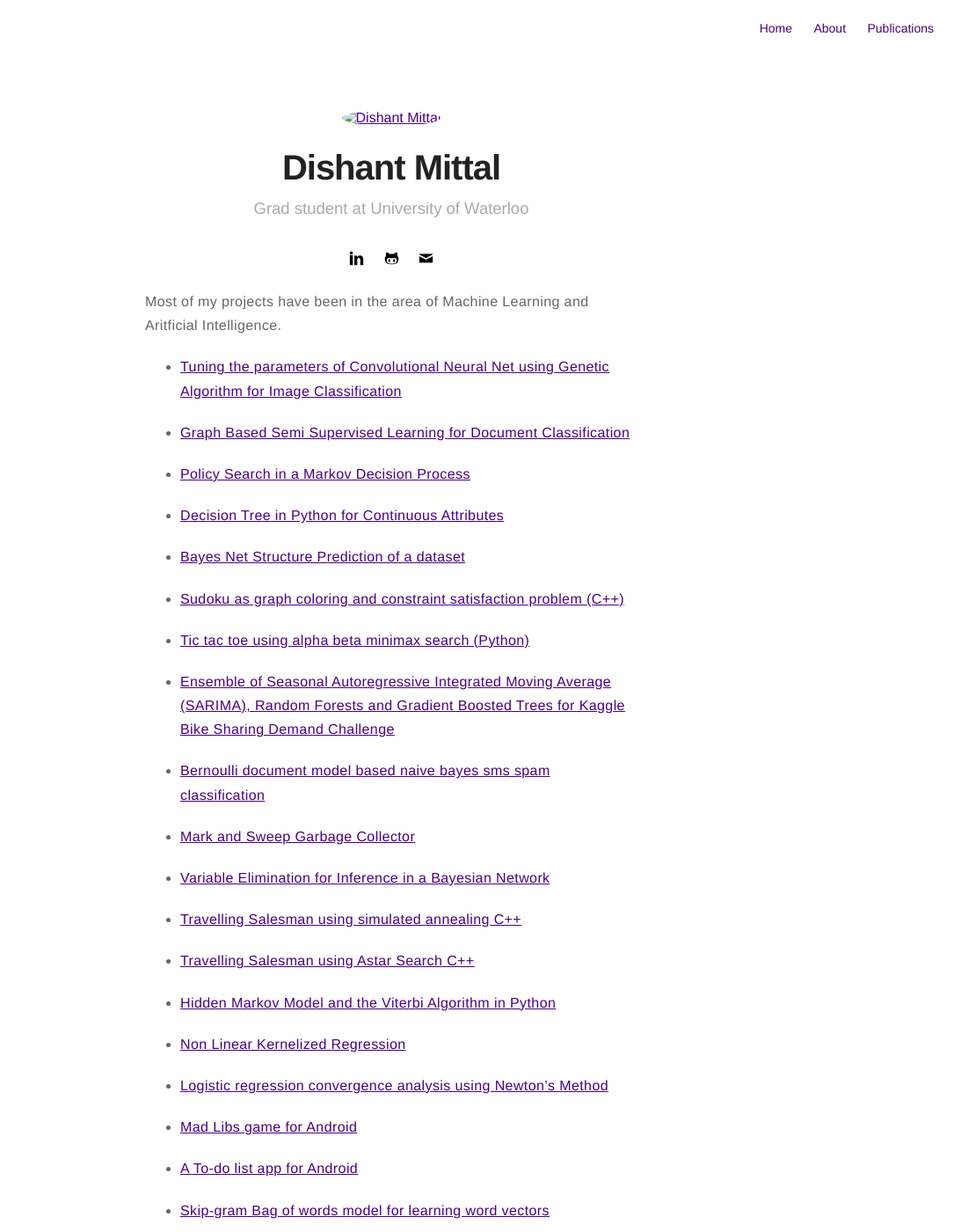
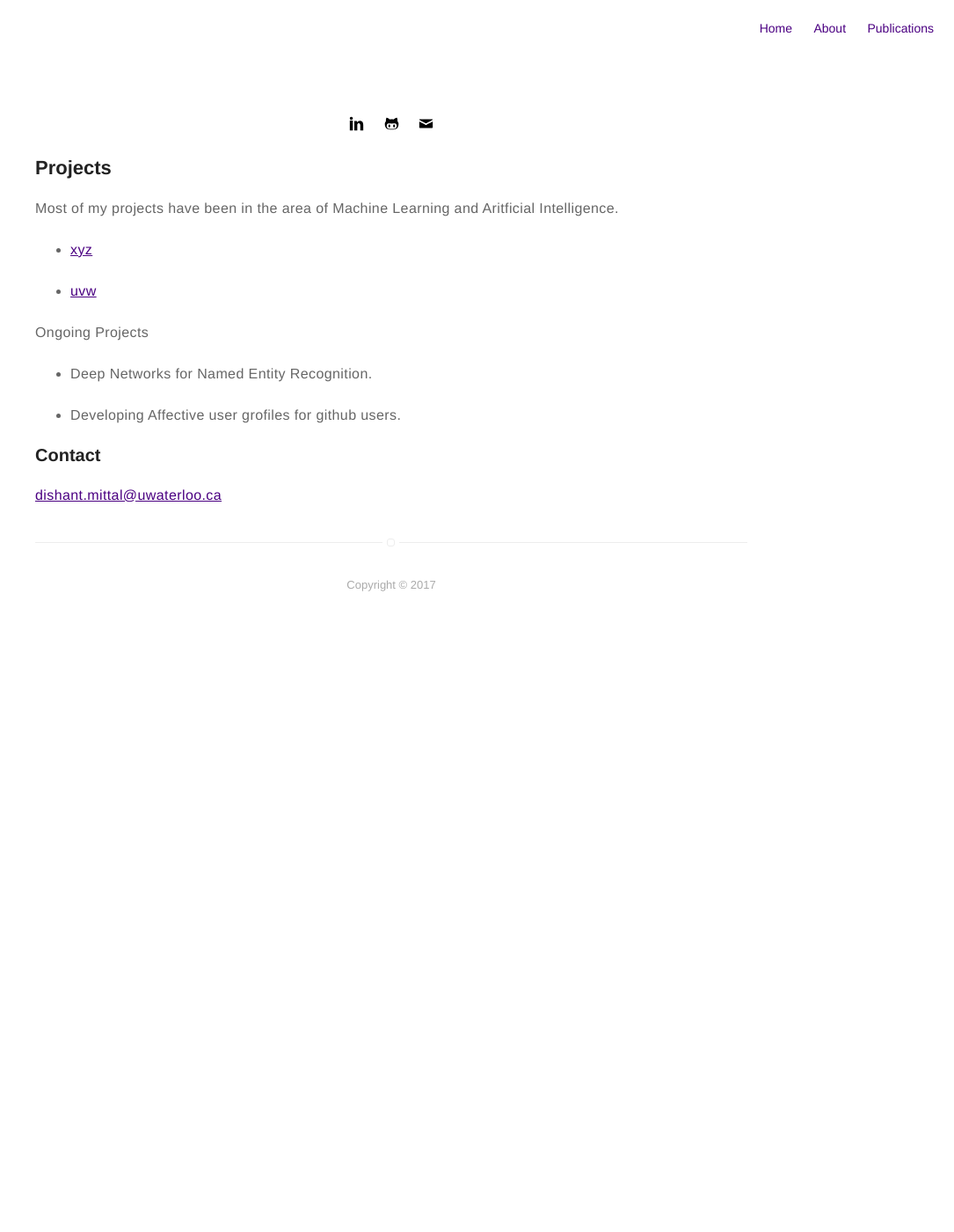
Before and after one commit to dishant-mittal/dishant-mittal.github.io, a Jekyll site: the page built from projects.md, in a window 1280 px wide and 1400 px high. Shown: the whole window at 88% size, without its empty margins (195-1280 px from the left). Built offline with Jekyll 4.4.1, drawn with Linux system fonts in a browser that asks for light colours; emoji names are drawn with the system emoji font; some of the changed text lies outside the part shown.

Commit message:
fixed bugs

```diff
--- a/_config.yml
+++ b/_config.yml
@@ -1,6 +1,6 @@
 # main text of home
 name: Dishant Mittal
-bio: Grad student at University of Waterloo
+bio: Computer Science grad student at University of Waterloo
 
 # twitter summary info
 description: A blog about technology and stuff related
@@ -16,7 +16,8 @@ resume: false
 resume-external: false
 resume-url: https://google.com/?q=my+resume
 
-url: http://dishant-mittal.github.io
+url: /404.html
+#url: http://dishant-mittal.github.io
 # your url: http://USERNAME.github.io
 
 permalink: /:title/
@@ -69,7 +70,7 @@ authors:
 # do you want a larger site? change the option below
 # options: [normal, large] | default: normal
 # normal = 560px / large = 810px
-width: normal
+width: large
 
 # if you don't need pagination, comment the *paginate* configs below
 # paginate: 5
--- /dev/null
+++ b/_includes/custom_layout.html
@@ -0,0 +1,13 @@
+{% if page.title == "Home"
+   or page.title == "Blog"
+   or page.title == "Projects"
+   or page.title == "Tags"
+%}{% assign showHeader = true %}{% endif %}
+
+{% if showHeader == true %}
+    <header class="header-home {% if site.animation %}animated{% endif %}">
+        {% include social-links.html %}
+    </header>
+{% endif %}
+
+{% include nav.html %}
--- a/projects.md
+++ b/projects.md
@@ -1,50 +1,16 @@
 ---
-layout: page
+layout: custom
 title: Projects
 permalink: /projects/
 ---
 
+## Projects
+
 Most of my projects have been in the area of Machine Learning and Aritficial Intelligence.
 
-+ [Tuning the parameters of Convolutional Neural Net using Genetic Algorithm for Image Classification](http://deerishi.github.io/genetic-algorithm-for-cnn/)
++ [xyz](http://deerishi.github.io/genetic-algorithm-for-cnn/)
 
-+ [Graph Based Semi Supervised Learning for Document Classification](http://deerishi.github.io/graph-based-semi-supervised-learning/)
-
-+ [Policy Search in a Markov Decision Process](http://deerishi.github.io/Policy-Search-in-a-Markov-Decision-Process/)
-
-+ [Decision Tree in Python for Continuous Attributes](http://deerishi.github.io/Decision-Tree-in-Python-for-Continuous-Attributes/)
-
-+ [Bayes Net Structure Prediction of a dataset](http://deerishi.github.io/Bayes-Net-Structure-Prediction/)
-
-+ [Sudoku as graph coloring and constraint satisfaction problem (C++)](http://deerishi.github.io/sudoku-as-graph-coloring-and-constraint-satisfaction-problem/)
-
-+ [Tic tac toe using alpha beta minimax search (Python)](http://deerishi.github.io/Tic-Tac-Toe-Using-Alpha-Beta-Minimax-Search/)
-
-+ [Ensemble of Seasonal Autoregressive Integrated Moving Average (SARIMA), Random Forests and Gradient Boosted Trees for Kaggle Bike Sharing Demand Challenge](https://deerishi.github.io/ensemble-of-sarima-random-forests-and-gradient-boosting-trees/)
-
-+ [Bernoulli document model based naive bayes sms spam classification](http://deerishi.github.io/Bernoulli-Document-Model_Based-Naive-Bayes-SMS-Spam-Classification/)
-
-+ [Mark and Sweep Garbage Collector](https://github.com/deerishi/Project_1_Mark_n_Sweep/tree/master/ggggc-cs842-2015-10-06-00307695ee70-1173644aa56c)
-
-+ [Variable Elimination for Inference in a Bayesian Network](http://deerishi.github.io/variable-elimination/)
-
-+ [Travelling Salesman using simulated annealing C++](http://deerishi.github.io/tsp-using-simulated-annealing-c-/)
-
-+ [Travelling Salesman using Astar Search C++](http://deerishi.github.io/tsp-using-simulated-annealing-c-/)
-
-+ [Hidden Markov Model and the Viterbi Algorithm in Python](http://deerishi.github.io/Hidden-Markov-Model/)
-
-+ [Non Linear Kernelized Regression](http://deerishi.github.io/Non-Linear-Kernelized-Regression)
-
-+ [Logistic regression convergence analysis using Newton's Method](http://deerishi.github.io/Logistic-Regression-Convergence-Analysis/)
-
-+ [Mad Libs game for Android](https://github.com/deerishi/Android-Mad-libs-app)
-
-+ [A To-do list app for Android](https://github.com/deerishi/To-do-list-app-in-Android)
-
-+ [ Skip-gram  Bag of words model for learning word vectors](https://github.com/deerishi/Skim-gram-word-vectors)
-
-+ [ Language Modelling using Recurrent Networks](https://github.com/deerishi/Skim-gram-word-vectors)
++ [uvw](http://deerishi.github.io/graph-based-semi-supervised-learning/)
 
 Ongoing Projects
 
```
Also changed, not shown: other parts of projects.md (+2 -2 lines), _layouts/custom.html (added, +8 -0 lines), publications.md (+3 -2 lines), 10 other files.
